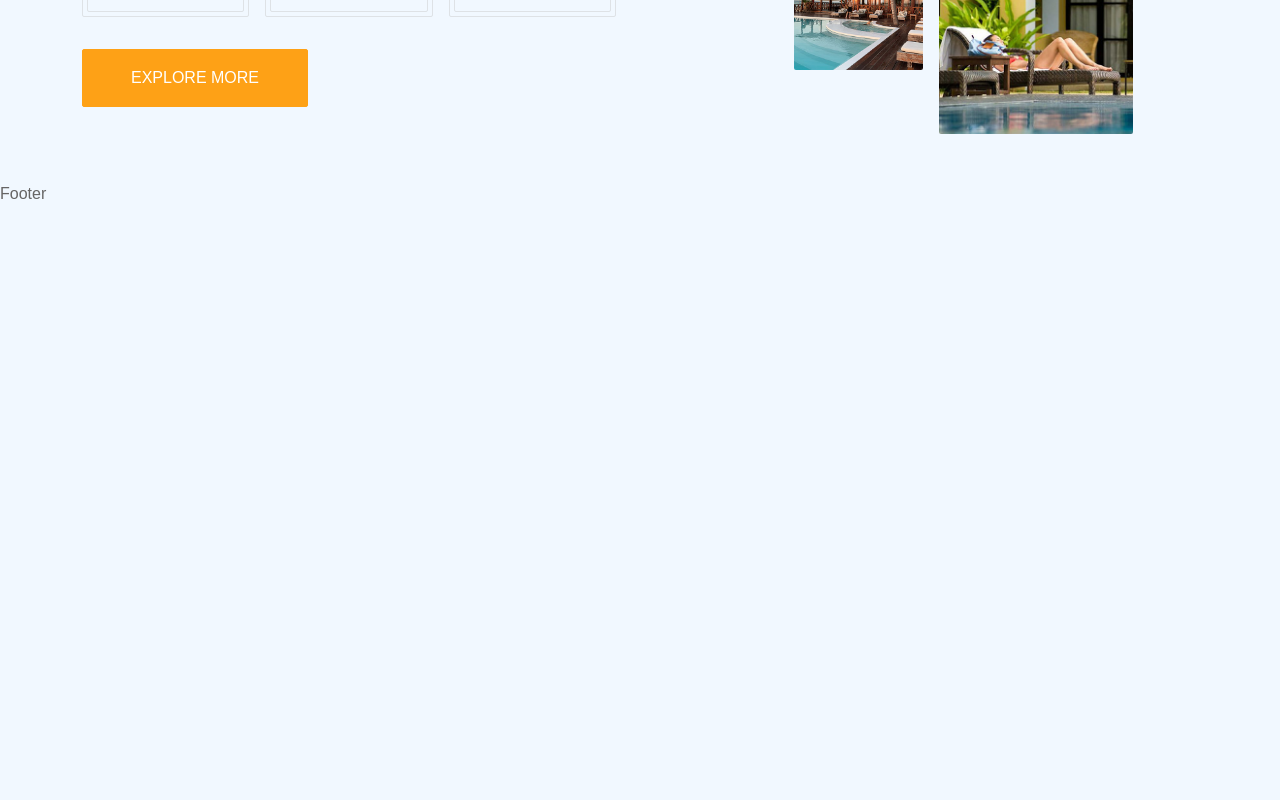
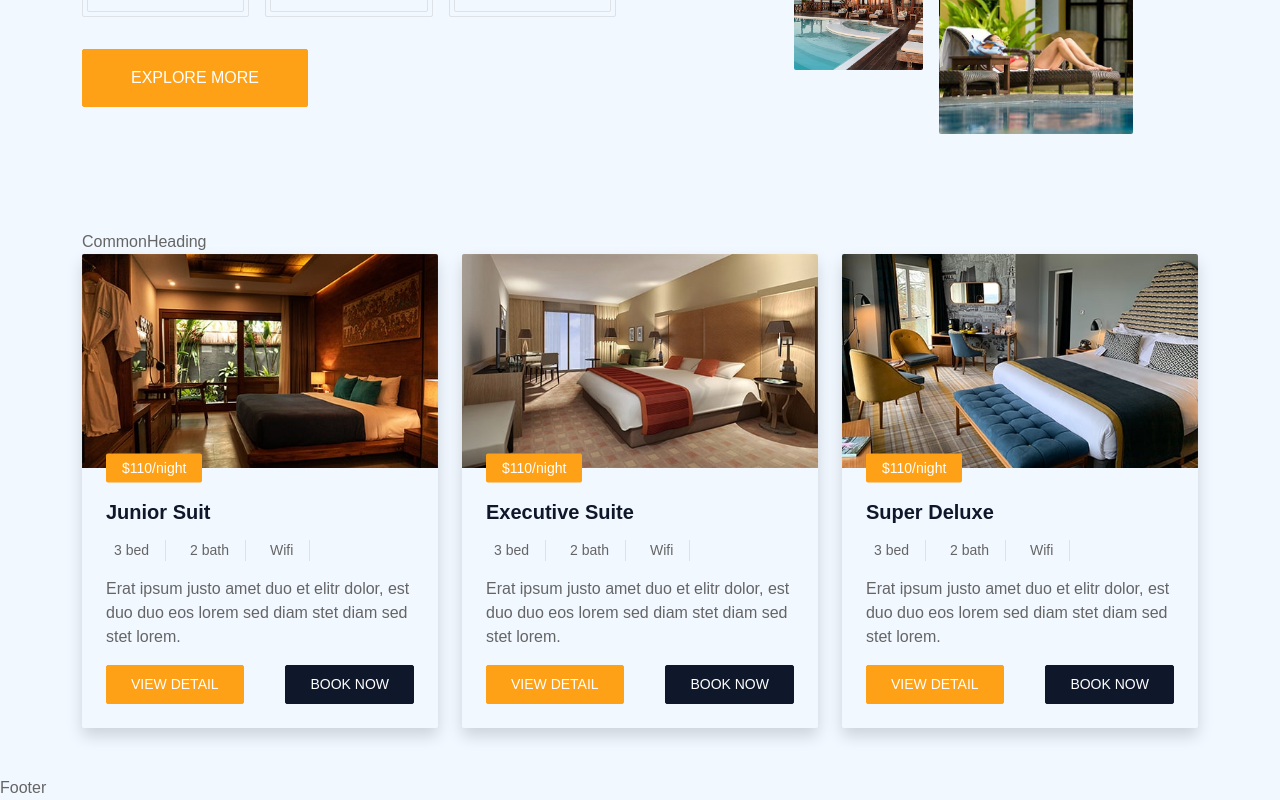
Before and after one commit to khazarglzd/hotel_reservation_app_react, a React (Create React App) app: page / in a window 1280 px wide. Shown: the part 1279-2079 px from the top of the page. Before the commit the page ends 1485 px from the top, so only its background shows below. Built offline with nearby package versions, Linux system fonts and the light colour scheme.

Commit message:
creating Rooms component

```diff
--- a/src/components/home/Home.js
+++ b/src/components/home/Home.js
@@ -2,6 +2,7 @@ import React from 'react'
 import Book from './Book'
 import Carousel from "./Carousel"
 import About from './About'
+import Rooms from './Rooms'
 
 
 const Home = () => {
@@ -10,6 +11,7 @@ const Home = () => {
             <Carousel />
             <Book />
             <About />
+            <Rooms />
         </div>
     )
 }
--- a/src/components/home/Rooms.js
+++ b/src/components/home/Rooms.js
@@ -1,9 +1,59 @@
-import React from 'react'
+import React from "react";
+import CommonHeading from "../common/CommonHeading";
+import { facility, roomItems } from "../data/Data";
 
-const Rooms = () => {
+export default function Rooms() {
     return (
-        <div>Rooms</div>
-    )
+        <>
+            <div className="container-xxl py-5">
+                <div className="container">
+                    <CommonHeading
+                        heading="Our Rooms"
+                        title="Rooms"
+                        subtitle="Explore Our"
+                    />
+                    <div className="row g-4">
+                        {roomItems.map((item, key) => (
+                            <div className="col-lg-4 col-md-6 wow fadeInUp" data-wow-delay="0.1s">
+                                <div className="room-item shadow rounded overflow-hidden">
+                                    <div className="position-relative">
+                                        <img className="img-fluid" src={item.img} alt="img" />
+                                        <small className="position-absolute start-0 top-100 translate-middle-y bg-primary text-white rounded py-1 px-3 ms-4">
+                                            {item.price}
+                                        </small>
+                                    </div>
+                                    <div className="p-4 mt-2">
+                                        <div className="d-flex justify-content-between mb-3">
+                                            <h5 className="mb-0">{item.name}</h5>
+                                            <div className="ps-2">{item.star}</div>
+                                        </div>
+                                        <div className="d-flex mb-3">
+                                            {facility.map((item, index) => (
+                                                <small className="border-end me-3 pe-3">
+                                                    {item.icon}
+                                                    {item.quantity} {item.facility}
+                                                </small>
+                                            ))}
+                                        </div>
+                                        <p className="text-body mb-3">{item.description}</p>
+                                        <div className="d-flex justify-content-between">
+                                            <a
+                                                className="btn btn-sm btn-primary rounded py-2 px-4"
+                                                href=""
+                                            >
+                                                {item.yellowbtn}
+                                            </a>
+                                            <a className="btn btn-sm btn-dark rounded py-2 px-4" href="">
+                                                {item.darkbtn}
+                                            </a>
+                                        </div>
+                                    </div>
+                                </div>
+                            </div>
+                        ))}
+                    </div>
+                </div>
+            </div>
+        </>
+    );
 }
-
-export default Rooms
```
